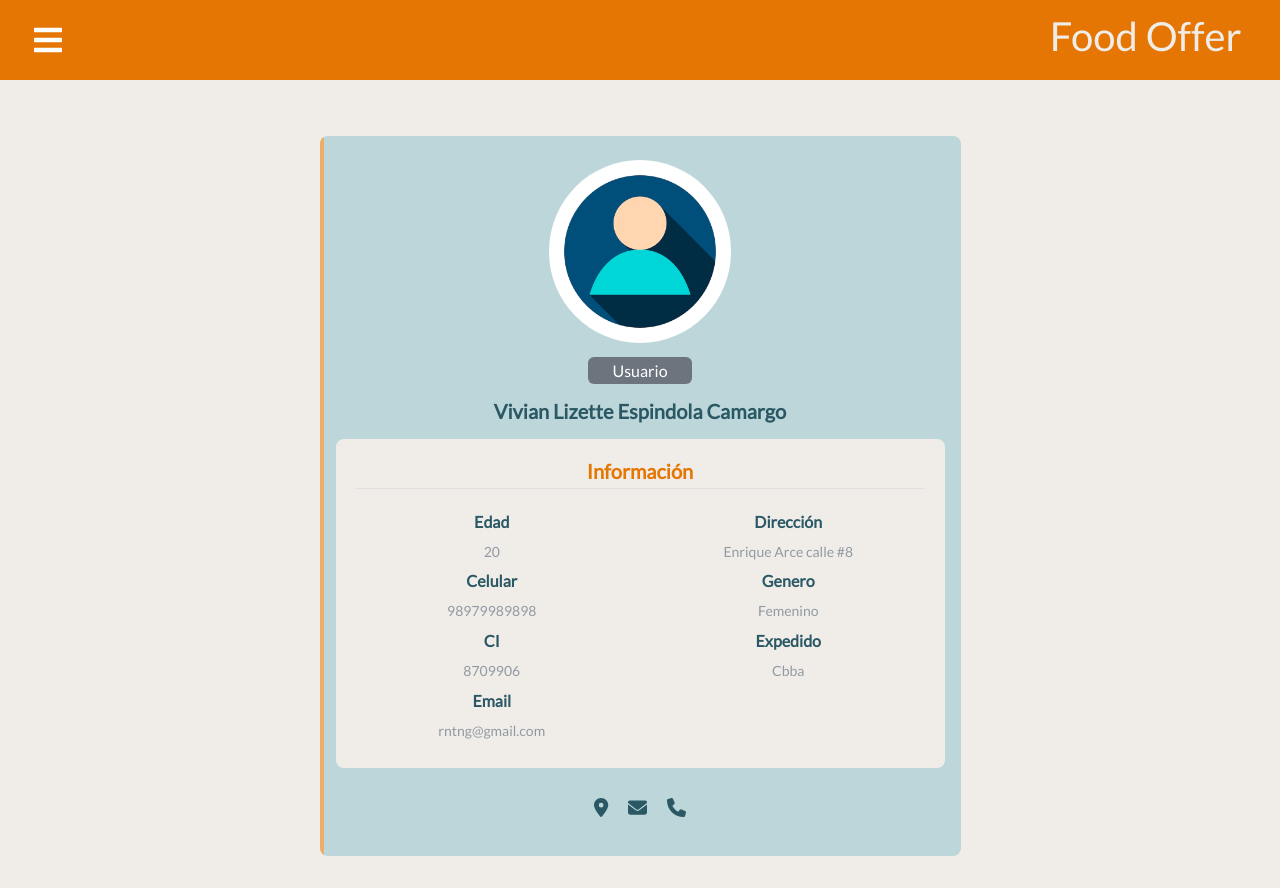
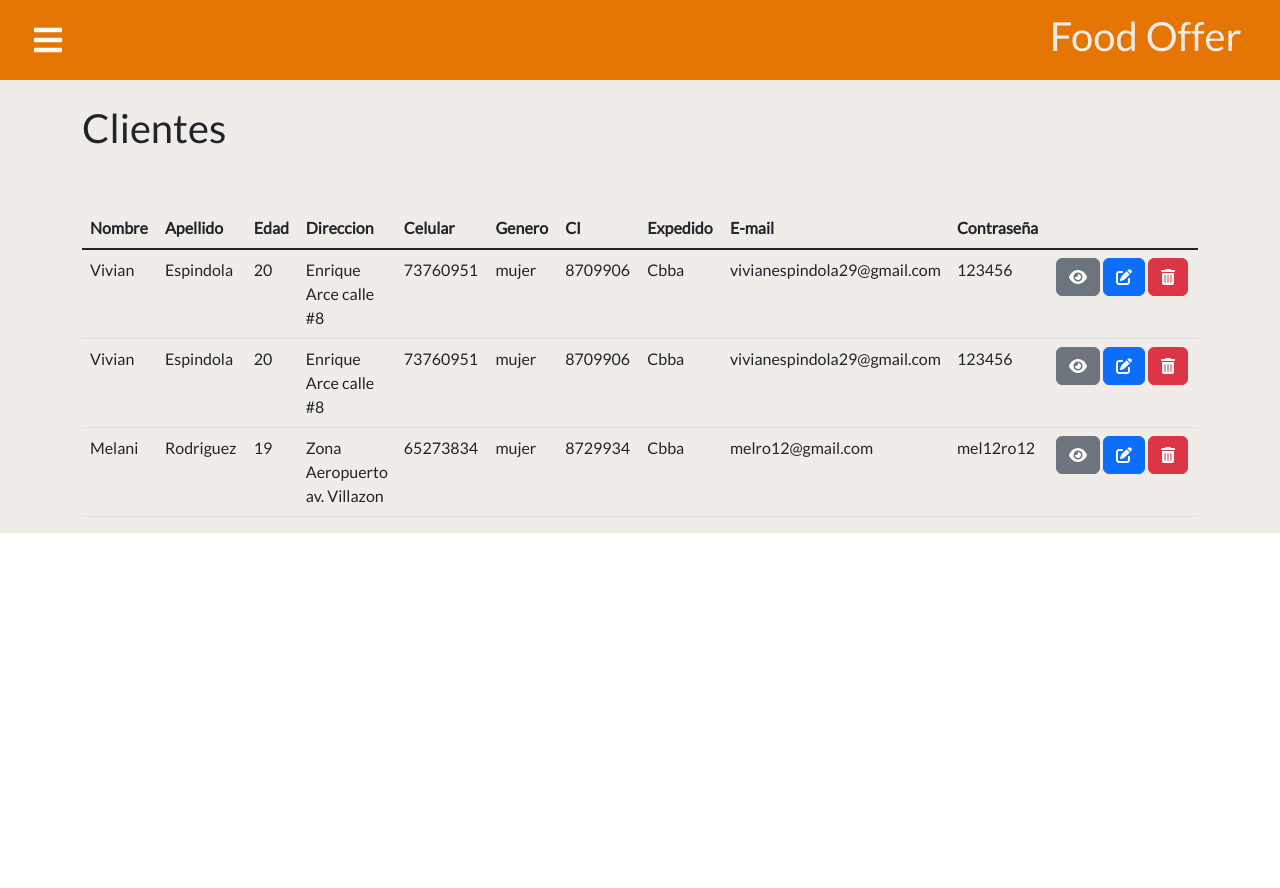
Before and after one commit to melrodriguez1133/FOOD-OFFER-Frontend, a React (Create React App) app: page /home in a window 1280 px wide. After the commit the page ends 800 px from the top, so only its background shows below. Built offline with nearby package versions, Linux system fonts and the light colour scheme; data requests are answered from the project's data file; the HTML template or start-up script is replaced by a standard one.

Commit message:
PerfilCliente

```diff
--- a/db.json
+++ b/db.json
@@ -1,6 +1,7 @@
 {
   "Clientes": [
     {
+      "id": 1,
       "nombre": "Vivian",
       "apellido": "Espindola",
       "edad": 20,
@@ -13,17 +14,7 @@
       "contraseña": "123456"
     },
     {
-      "nombre": "Melani",
-      "apellido": "Rodriguez",
-      "edad": 19,
-      "direccion": "Zona Aeropuerto av. Villazon",
-      "celular": 65273834,
-      "genero": "mujer",
-      "ci": 8729934,
-      "expedido": "Cbba",
-      "email": "melro12@gmail.com",
-      "contraseña": "mel12ro12"
-    },{
+      "id": 3,
       "nombre": "Vivian",
       "apellido": "Espindola",
       "edad": 20,
@@ -36,6 +27,7 @@
       "contraseña": "123456"
     },
     {
+      "id": 4,
       "nombre": "Melani",
       "apellido": "Rodriguez",
       "edad": 19,
--- a/src/App.js
+++ b/src/App.js
@@ -6,6 +6,7 @@ import Home from './pages/Overview';
 import ShowRegistrarEmpresas from './componentesEmpresa/ShowRegistrarEmpresas';
 import CreateRegistrarEmpresa from './componentesEmpresa/CreateRegistrarEmpresa';
 import VistaProductos from './pages/VistaProductos';
+import VistaClientesAdmin from './pages/VistaClientesAdmin';
 import VistaClientesProfileAdmin from './pages/VistaClientesProfileAdmin';
 
 
@@ -22,7 +23,10 @@ function App() {
 
         <Route path='/empresa/registrar-empresa' element={<ShowRegistrarEmpresas />} />
         <Route path='/empresa/registrar-empresa/create' element={ <CreateRegistrarEmpresa/>}/>
-        <Route path='/home' element={<VistaClientesProfileAdmin/>} />
+
+        <Route path='/home' element={<VistaClientesAdmin/>} />
+        <Route path='/users/:id' element={<VistaClientesProfileAdmin/>}/>
+
 
       </Routes>
     </Router>
@@ -50,4 +54,7 @@ function App() {
   );
 }
 //<button className='btn btn-primary'>Crear</button>
-export default App;*/
+export default App;
+
+
+<Route path='/home' element={<VistaClientesAdmin/>} />*/
--- a/src/pages/VistaClientesAdmin.js
+++ b/src/pages/VistaClientesAdmin.js
@@ -1,6 +1,6 @@
 import React, {useEffect, useState} from 'react';
 import axios from 'axios';
-import {Link} from "react-router-dom"
+import {Link} from "react-router-dom";
 import { todosClientes} from '../funciones/FuncionesClienteAdmin'
 import "bootstrap/dist/css/bootstrap.min.css";
 import { FontAwesomeIcon } from '@fortawesome/react-fontawesome';
@@ -24,7 +24,7 @@ const VistaClientesAdmin = () => {
     const [Clientes, setClientes] = useState([]);
 
     useEffect(() => {
-        todosClientes(setClientes)
+        todosClientes(setClientes);
     },[])
 
     const deleteRegistrarClientes = async (id) =>{
@@ -72,7 +72,9 @@ const VistaClientesAdmin = () => {
                     </td>
                     <td>
                         <Button onClick={switchShown}>
-                            {shown ? <FontAwesomeIcon icon={faEye}/> : <FontAwesomeIcon icon={faEyeSlash}/>}
+                            <Link to={`/users/${Clientes.id}`} className="bg-teal-600 text-white px-6 py-2 rounded-lg">
+                                <FontAwesomeIcon icon={faEye}/>
+                            </Link>
                         </Button>{" "}
                         <Button color="primary" >
                             <FontAwesomeIcon icon={faEdit}/>
--- a/src/pages/VistaClientesProfileAdmin.js
+++ b/src/pages/VistaClientesProfileAdmin.js
@@ -4,16 +4,29 @@ import { todosClientes} from '../funciones/FuncionesClienteAdmin';
 import "bootstrap/dist/css/bootstrap.min.css";
 import './VistaClientesProfileAdmin.css'
 import { FontAwesomeIcon } from '@fortawesome/react-fontawesome';
+import { Link, useParams } from "react-router-dom";
 import { faEdit, faEnvelope, faPhone, faLocationDot } from '@fortawesome/free-solid-svg-icons';
 import imagenUser from './userImage.jpg';
 
 const VistaClientesProfileAdmin = () => {
 
+    const { id } = useParams();
+
     const [Clientes, setClientes] = useState([]);
+
+    /*useEffect(() => {
+        todosClientes(setClientes)
+    },[])   */
+
     useEffect(() => {
-        todosClientes(setClientes)
-    },[])
+        axios.get(`http://localhost:3004/Clientes/${id}`).then((res) => {
+          setClientes(res.data);
+        });
+      }, []);
 
+
+
+    console.log({Clientes});
   return (
   <div className='body'>
     <div className ='container mt-5'>
@@ -25,37 +38,37 @@ const VistaClientesProfileAdmin = () => {
                 </div>
                 <div className='text-center mt-3'>
                     <span className='bg-secondary p-1 px-4 rounded text-white'>Usuario</span>
-                    <h5 class="mt-2">Vivian Lizette Espindola Camargo</h5>
+                    <h5 class="mt-2">{Clientes.nombre} {""} {Clientes.apellido} </h5>
                         <div className='card-block'>
                           <h6 className='m-b-20 p-b-5 b-b-default f-w-600'>Información</h6>
                           <div className='row'>
                               <div className='col-sm-6'>
                                   <p className='m-b-10 f-w-600'>Edad</p>
-                                  <h6 className='text-muted f-w-400'>20</h6>
+                                  <h6 className='text-muted f-w-400'>{Clientes.edad}</h6>
                               </div>
                               <div className='col-sm-6'>
                                   <p className='m-b-10 f-w-600'>Dirección</p>
-                                  <h6 className='text-muted f-w-400'>Enrique Arce calle #8</h6>
+                                  <h6 className='text-muted f-w-400'>{Clientes.direccion}</h6>
                               </div>
                               <div className='col-sm-6'>
                                   <p className='m-b-10 f-w-600'>Celular</p>
-                                  <h6 className='text-muted f-w-400'>98979989898</h6>
+                                  <h6 className='text-muted f-w-400'>{Clientes.celular}</h6>
                               </div>
                               <div className='col-sm-6'>
                                   <p className='m-b-10 f-w-600'>Genero</p>
-                                  <h6 className='text-muted f-w-400'>Femenino</h6>
+                                  <h6 className='text-muted f-w-400'>{Clientes.genero}</h6>
                               </div>
                               <div className='col-sm-6'>
                                   <p className='m-b-10 f-w-600'>CI</p>
-                                  <h6 className='text-muted f-w-400'>8709906</h6>
+                                  <h6 className='text-muted f-w-400'>{Clientes.ci}</h6>
                               </div>
                               <div className='col-sm-6'>
                                   <p className='m-b-10 f-w-600'>Expedido</p>
-                                  <h6 className='text-muted f-w-400'>Cbba</h6>
+                                  <h6 className='text-muted f-w-400'>{Clientes.expedido}</h6>
                               </div>
                               <div className='col-sm-6'>
                                   <p className='m-b-10 f-w-600'>Email</p>
-                                  <h6 className='text-muted f-w-400'>rntng@gmail.com</h6>
+                                  <h6 className='text-muted f-w-400'>{Clientes.email}</h6>
                               </div>
                           </div>
                         </div>
```
Also changed, not shown: src/pages/Home.js (added, +117 -0 lines), src/pages/Users.js (added, +57 -0 lines).
